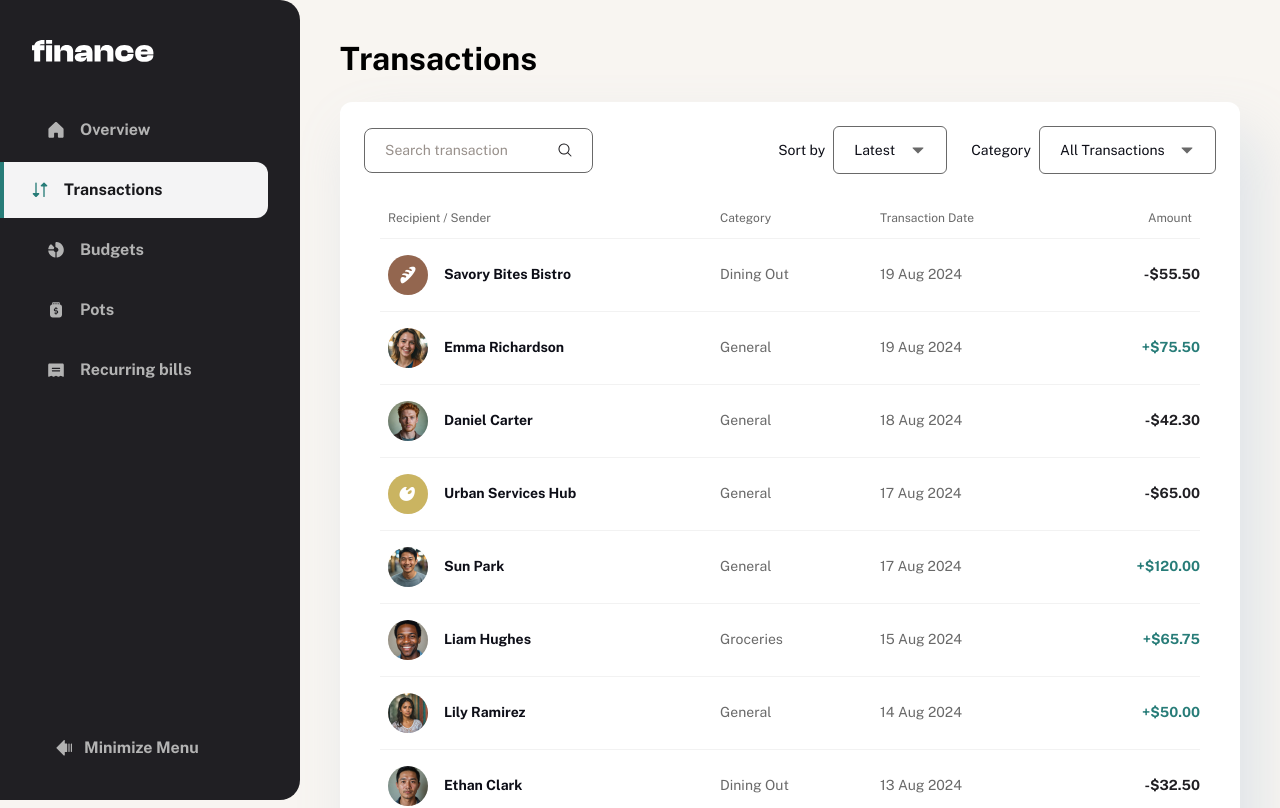
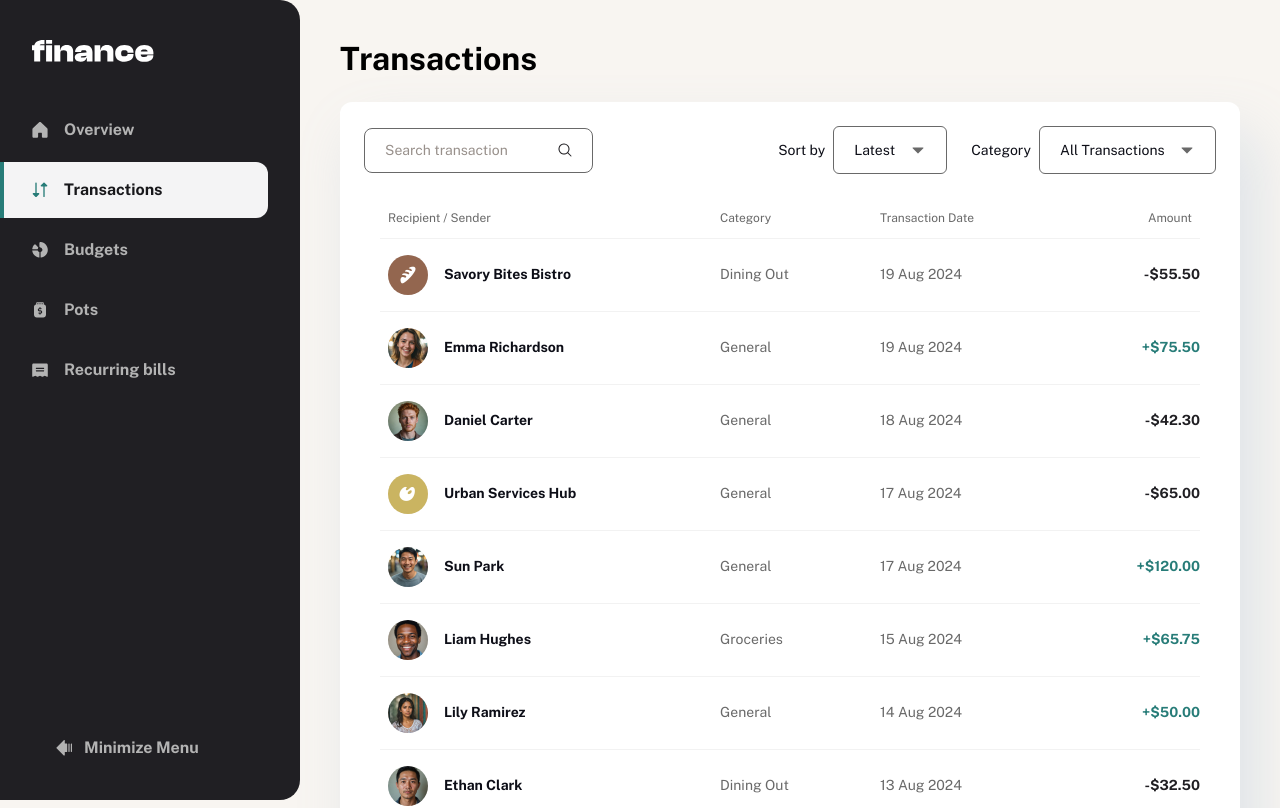
Before and after one commit to kobyrthr/finance-tracker, a Next.js app: page /transactions in a window 1280 px wide. Shown: the top 808 px of the page. Built offline with nearby package versions, Linux system fonts and the light colour scheme.

Commit message:
fix active navigation

```diff
--- a/src/components/ui/app-sidebar.jsx
+++ b/src/components/ui/app-sidebar.jsx
@@ -101,16 +101,10 @@ export function AppSidebar({ className = '' }) {
                   <a
                     href={item.url}
                     className={cn({
-                      'text-grey-900 hover:text-grey-500 relative':
+                      'text-grey-900 hover:text-grey-500 border-l-4 !pl-7 border-green':
                         item.url === pathname,
                     })}
                   >
-                    <div
-                      className={cn({
-                        'absolute bg-green left-0 h-full w-1 z-50':
-                          item.url === pathname,
-                      })}
-                    ></div>
                     <item.icon
                       className={cn({ 'text-green': item.url === pathname })}
                     />
```
